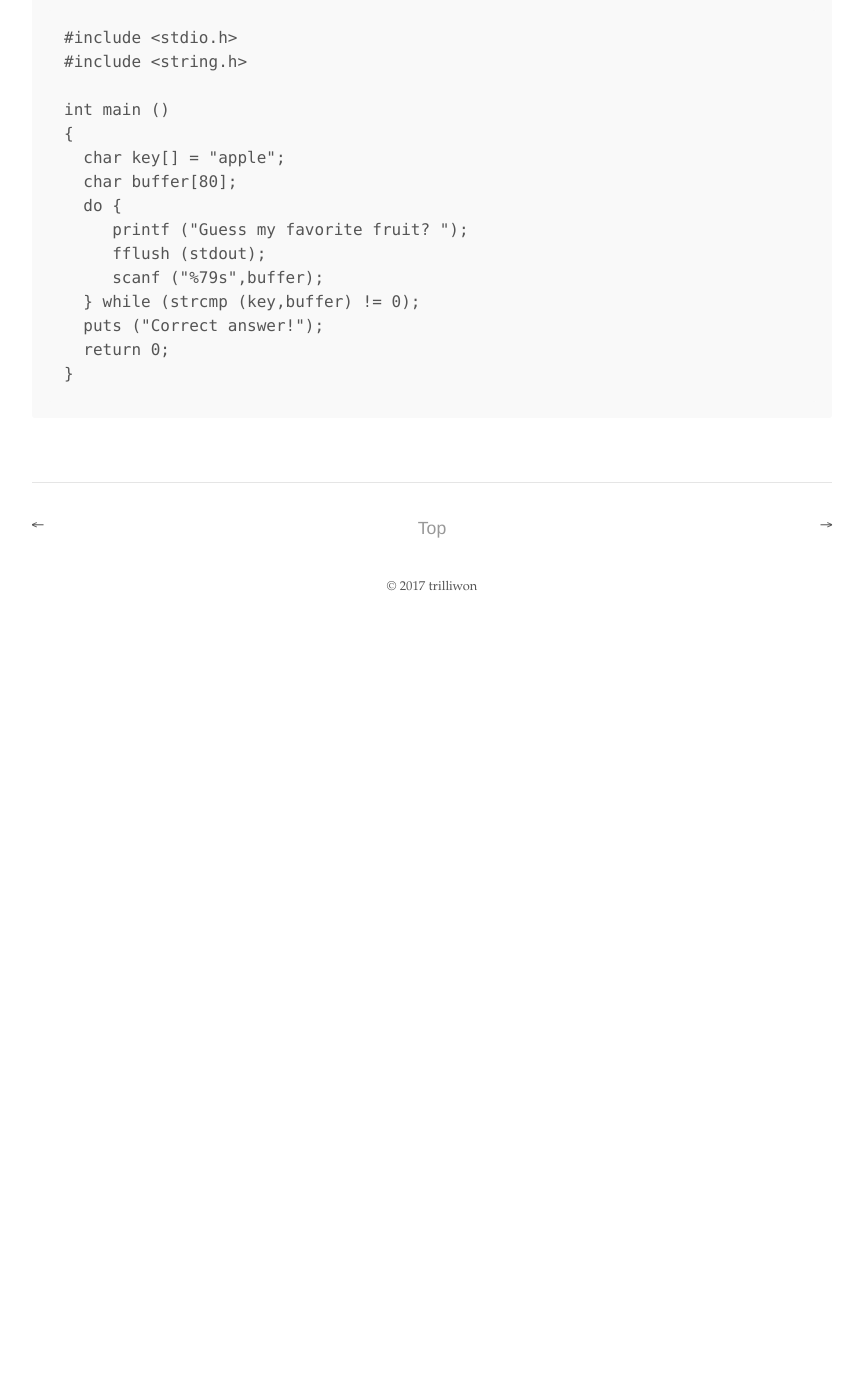
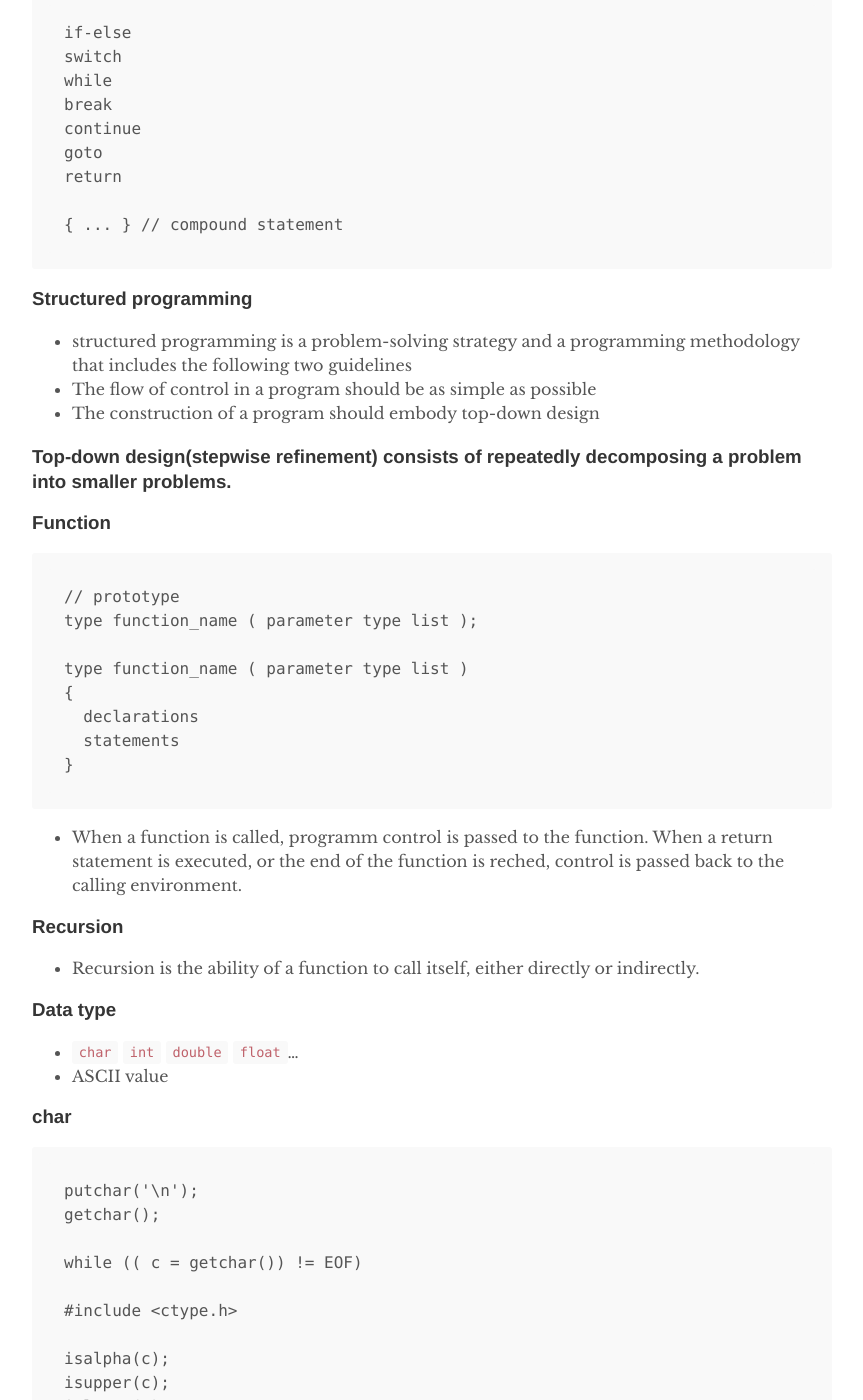
Before and after one commit to trilliwon/ABL, a Jekyll site: the page built from _posts/2017-12-05-c.md, in a window 1280 px wide and 1400 px high, scrolled down 516 px. Shown: the whole window, without its empty margins (208-1071 px from the left). Built offline with Jekyll 4.4.1, drawn with Linux system fonts in a browser that asks for light colours; before the commit the page ends 1146 px from its top, so only the background shows below that; some of the changed text lies outside the part shown.

Commit message:
Thu Dec  7 23:24:47 KST 2017

````diff
--- a/_posts/2017-12-05-c.md
+++ b/_posts/2017-12-05-c.md
@@ -6,6 +6,100 @@ categories: c
 permalink: /c/
 ---
 
+### preprocessing directive of the form
+```
+#define identifier replacement_string
+```
+
+### Flow of control
+```
+if-else
+switch
+while
+break
+continue
+goto
+return
+
+{ ... } // compound statement
+```
+
+### Structured programming
+
+- structured programming is a problem-solving strategy and a programming methodology
+that includes the following two guidelines
+- The flow of control in a program should be as simple as possible
+- The construction of a program should embody top-down design
+
+### **Top-down design(stepwise refinement)** consists of repeatedly decomposing a problem into smaller problems.
+
+### Function
+
+```
+// prototype
+type function_name ( parameter type list );
+
+type function_name ( parameter type list )
+{
+  declarations
+  statements
+}
+```
+- When a function is called, programm control is passed to the function. When a return statement is executed, or the end of the function is reched, control is passed back to the calling environment.
+
+### Recursion
+
+- Recursion is the ability of a function to call itself, either directly or indirectly.
+
+### Data type
+
+- `char` `int` `double` `float`...
+- ASCII value
+
+### char
+
+```
+putchar('\n');
+getchar();
+
+while (( c = getchar()) != EOF)
+
+#include <ctype.h>
+
+isalpha(c);
+isupper(c);
+islower(c);
+isdigit(c);
+isalnum(c);
+isxdigit(c);
+isspace(c);
+ispunct(c);
+ispring(c);
+isgraph(c);
+iscntrl(c);
+isascii(c); // is ASCII
+
+toupper(c);
+tolower(c);
+toascii(c);
+
+```
+
+### Program Correctness: The assert() Macro
+
+```
+assert(10 > 9);
+
+// precondition
+// postcondition
+// if assertion fails, the system prints out a message and abort the program.
+```
+### The sizeof Operator
+
+- C provides the unary operator sizeof to find the number of bytes needed to store an object.
+- `sizeof(object)` returns an integer that represents the number of bytes needed to store the object in memory.
+
+### Type cast
 
 ### strcmp
 
````
Also changed, not shown: _posts/2017-11-27-algorithm-01.md (+1 -0 lines).
